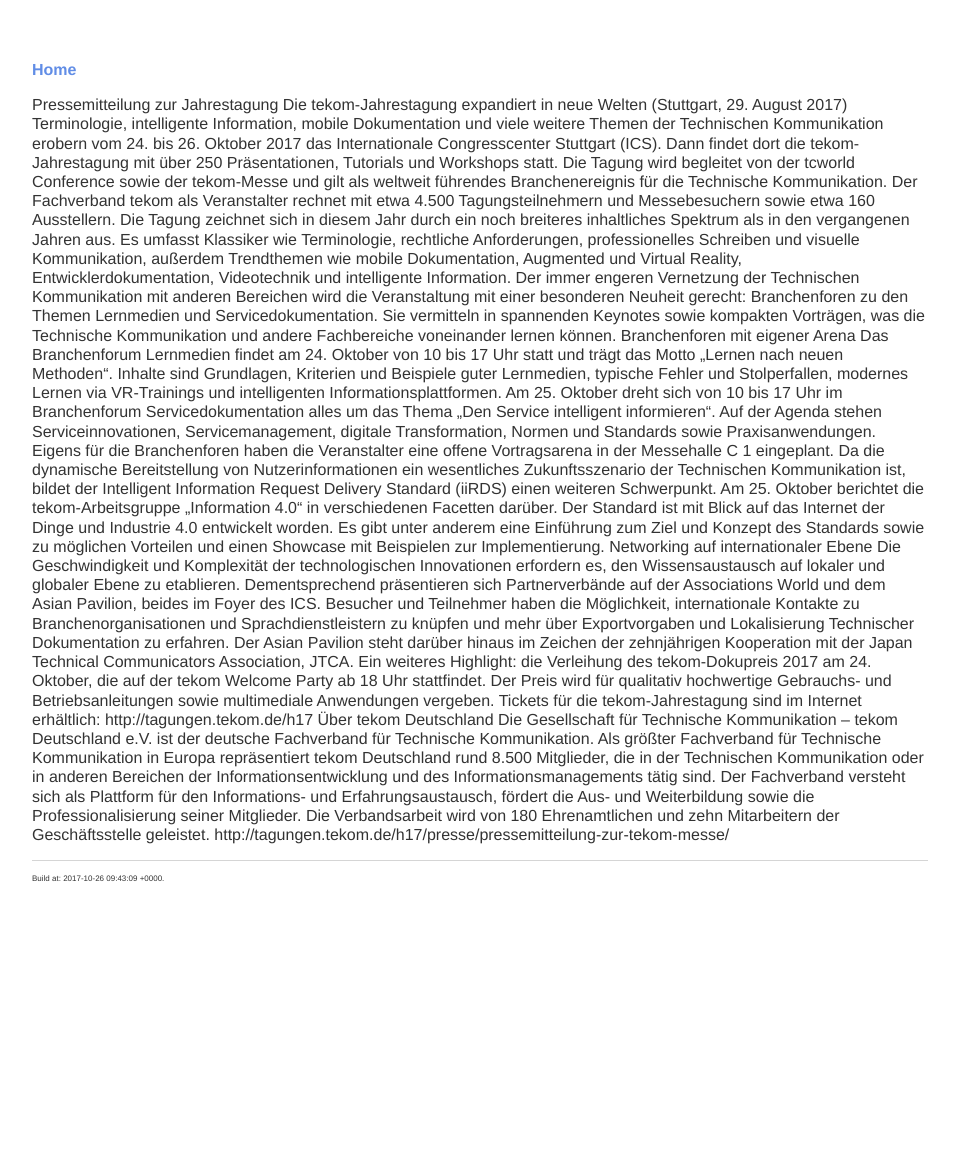
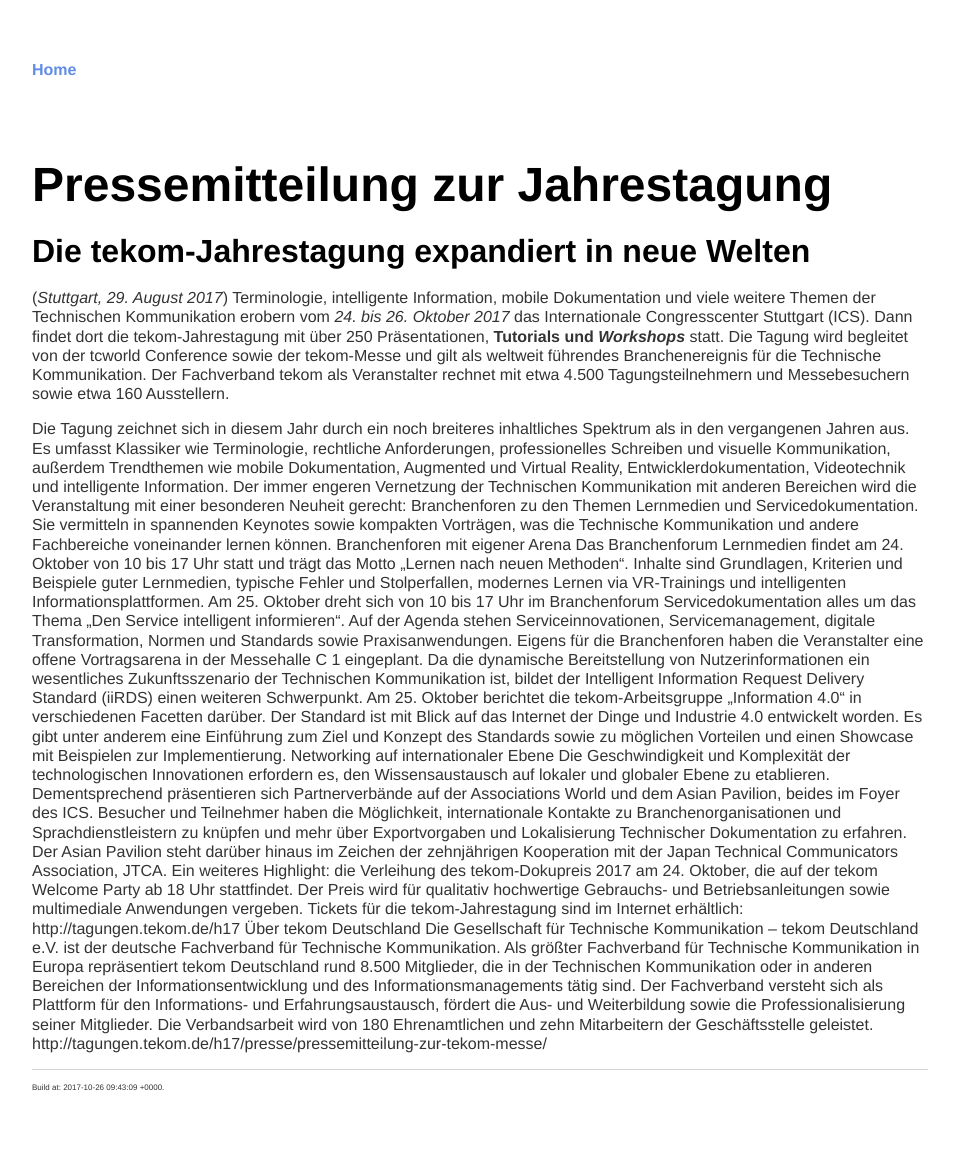
Before and after one commit to parson-AG/tekom2017_markdown_workshop_2, a Jekyll site: the page built from texte_tekom/Pressemitteilung.md, in a window 1280 px wide. Shown: the whole page, without its empty margins (160-1116 px from the left). Built offline with Jekyll 4.4.1, drawn with Linux system fonts in a browser that asks for light colours; our own code applies the rules of GitHub Pages for plain Markdown files; before the commit the page ends 948 px from its top, so only the background shows below that.

Commit message:
Update Pressemitteilung.md

```diff
--- a/texte_tekom/Pressemitteilung.md
+++ b/texte_tekom/Pressemitteilung.md
@@ -1,12 +1,13 @@
-Pressemitteilung zur Jahrestagung
-Die tekom-Jahrestagung expandiert in neue Welten
-(Stuttgart, 29. August 2017) Terminologie, intelligente Information, mobile Dokumentation und
-viele weitere Themen der Technischen Kommunikation erobern vom 24. bis 26. Oktober 2017 das
+# Pressemitteilung zur Jahrestagung
+## Die tekom-Jahrestagung expandiert in neue Welten
+(*Stuttgart, 29. August 2017*) Terminologie, intelligente Information, mobile Dokumentation und
+viele weitere Themen der Technischen Kommunikation erobern vom _24. bis 26. Oktober 2017_ das
 Internationale Congresscenter Stuttgart (ICS). Dann findet dort die tekom-Jahrestagung mit
-über 250 Präsentationen, Tutorials und Workshops statt. Die Tagung wird begleitet von der tcworld
+über 250 Präsentationen, **Tutorials und _Workshops_** statt. Die Tagung wird begleitet von der tcworld
 Conference sowie der tekom-Messe und gilt als weltweit führendes Branchenereignis für die
 Technische Kommunikation. Der Fachverband tekom als Veranstalter rechnet mit etwa 4.500
 Tagungsteilnehmern und Messebesuchern sowie etwa 160 Ausstellern.
+
 Die Tagung zeichnet sich in diesem Jahr durch ein noch breiteres inhaltliches Spektrum
 als in den vergangenen Jahren aus. Es umfasst Klassiker wie Terminologie, rechtliche Anforderungen,
 professionelles Schreiben und visuelle Kommunikation, außerdem Trendthemen wie mobile Dokumentation,
```
